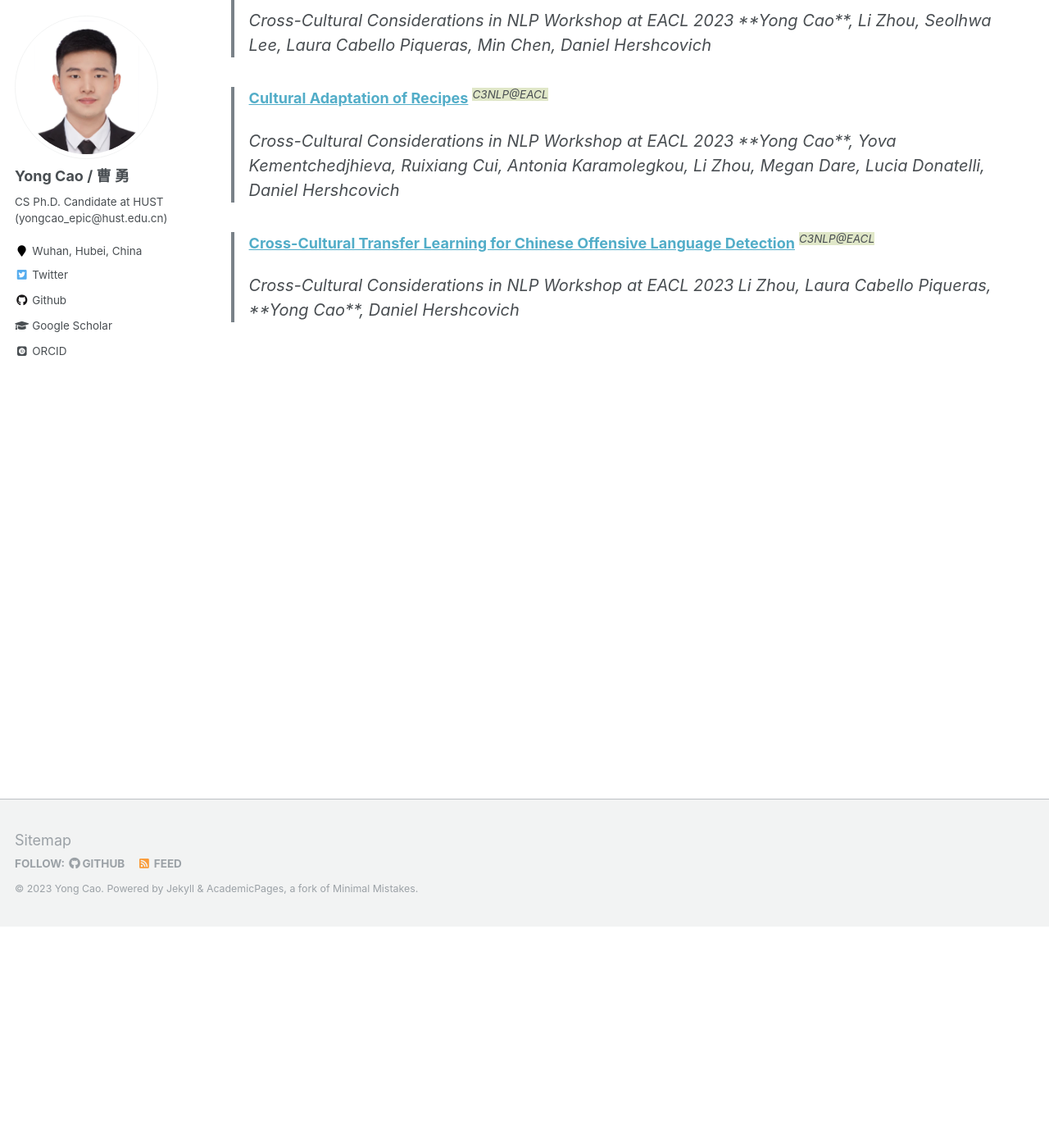
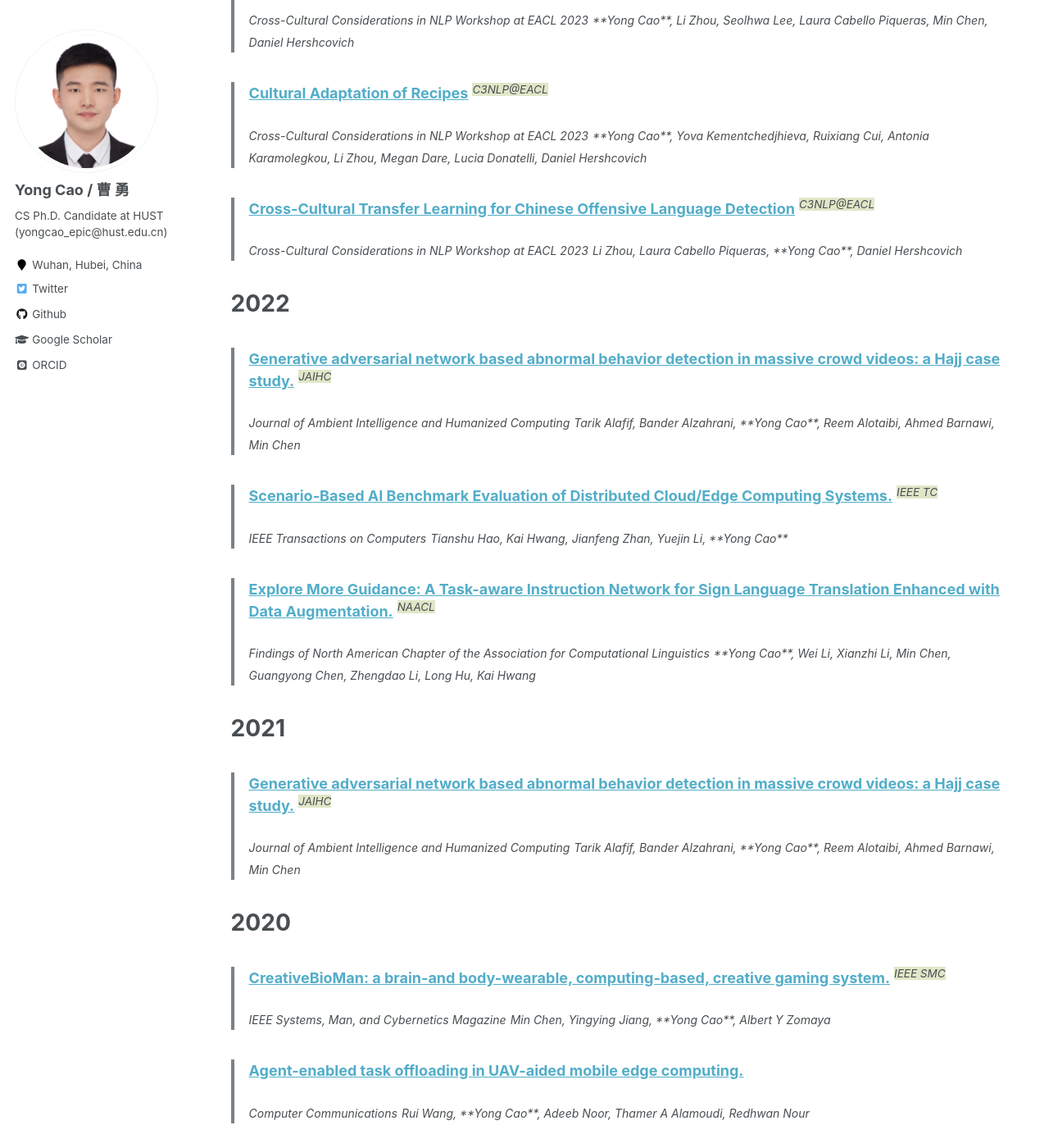
Before and after one commit to yongcaoplus/yongcaoplus.github.io, a Jekyll site: the page built from _publications/publication.md, in a window 1280 px wide and 1400 px high, scrolled down 270 px. Shown: the whole window at 82% size. Built offline with Jekyll 4.4.1, drawn with Linux system fonts in a browser that asks for light colours; some web fonts are replaced; some of the changed text lies outside the part shown.

Commit message:
test style

```diff
--- a/_publications/publication.md
+++ b/_publications/publication.md
@@ -8,14 +8,62 @@ author_profile: true
 # 2023
 
 > [<font style="font-weight: bold;font-style: normal;">Assessing Cross-Cultural Alignment between ChatGPT and Human Societies</font>]() <sup><font style="background: #e0e7c8">C3NLP@EACL</font></sup>
-> <font style="font-size: 20px;">Cross-Cultural Considerations in NLP Workshop at EACL 2023</font>
-> <font style="font-size: 20px;">**Yong Cao**, Li Zhou, Seolhwa Lee, Laura Cabello Piqueras, Min Chen, Daniel Hershcovich</font>
+> <font style="font-size: 14px;">Cross-Cultural Considerations in NLP Workshop at EACL 2023</font>
+> <font style="font-size: 14px;">**Yong Cao**, Li Zhou, Seolhwa Lee, Laura Cabello Piqueras, Min Chen, Daniel Hershcovich</font>
 
 > [<font style="font-weight: bold;font-style: normal;">Cultural Adaptation of Recipes</font>]() <sup><font style="background: #e0e7c8">C3NLP@EACL</font></sup>
-> <font style="font-size: 20px;">Cross-Cultural Considerations in NLP Workshop at EACL 2023</font>
-> <font style="font-size: 20px;">**Yong Cao**, Yova Kementchedjhieva, Ruixiang Cui, Antonia Karamolegkou, Li Zhou, Megan Dare, Lucia Donatelli, Daniel Hershcovich</font>
+> <font style="font-size: 14px;">Cross-Cultural Considerations in NLP Workshop at EACL 2023</font>
+> <font style="font-size: 14px;">**Yong Cao**, Yova Kementchedjhieva, Ruixiang Cui, Antonia Karamolegkou, Li Zhou, Megan Dare, Lucia Donatelli, Daniel Hershcovich</font>
 
 
 > [<font style="font-weight: bold;font-style: normal;">Cross-Cultural Transfer Learning for Chinese Offensive Language Detection</font>]() <sup><font style="background: #e0e7c8">C3NLP@EACL</font></sup>
-> <font style="font-size: 20px;">Cross-Cultural Considerations in NLP Workshop at EACL 2023</font>
-> <font style="font-size: 20px;">Li Zhou, Laura Cabello Piqueras, **Yong Cao**, Daniel Hershcovich</font>
+> <font style="font-size: 14px;">Cross-Cultural Considerations in NLP Workshop at EACL 2023</font>
+> <font style="font-size: 14px;">Li Zhou, Laura Cabello Piqueras, **Yong Cao**, Daniel Hershcovich</font>
+
+
+# 2022
+
+> [<font style="font-weight: bold;font-style: normal;">Generative adversarial network based abnormal behavior detection in massive crowd videos: a Hajj case study.</font>](https://link.springer.com/article/10.1007/s12652-021-03323-5) <sup><font style="background: #e0e7c8">JAIHC</font></sup>
+> <font style="font-size: 14px;">Journal of Ambient Intelligence and Humanized Computing</font>
+> <font style="font-size: 14px;">Tarik Alafif, Bander Alzahrani, **Yong Cao**, Reem Alotaibi, Ahmed Barnawi, Min Chen</font>
+
+
+> [<font style="font-weight: bold;font-style: normal;">Scenario-Based AI Benchmark Evaluation of Distributed Cloud/Edge Computing Systems.</font>](https://ieeexplore.ieee.org/abstract/document/9779956) <sup><font style="background: #e0e7c8">IEEE TC</font></sup>
+> <font style="font-size: 14px;">IEEE Transactions on Computers</font>
+> <font style="font-size: 14px;">Tianshu Hao, Kai Hwang, Jianfeng Zhan, Yuejin Li, **Yong Cao**</font>
+
+> [<font style="font-weight: bold;font-style: normal;">Explore More Guidance: A Task-aware Instruction Network for Sign Language Translation Enhanced with Data Augmentation.</font>](https://arxiv.org/abs/2204.05953) <sup><font style="background: #e0e7c8">NAACL</font></sup>
+> <font style="font-size: 14px;">Findings of North American Chapter of the Association for Computational Linguistics</font>
+> <font style="font-size: 14px;">**Yong Cao**, Wei Li, Xianzhi Li, Min Chen, Guangyong Chen, Zhengdao Li, Long Hu, Kai Hwang</font>
+
+# 2021
+
+> [<font style="font-weight: bold;font-style: normal;">Generative adversarial network based abnormal behavior detection in massive crowd videos: a Hajj case study.</font>](https://link.springer.com/article/10.1007/s12652-021-03323-5) <sup><font style="background: #e0e7c8">JAIHC</font></sup>
+> <font style="font-size: 14px;">Journal of Ambient Intelligence and Humanized Computing</font>
+> <font style="font-size: 14px;">Tarik Alafif, Bander Alzahrani, **Yong Cao**, Reem Alotaibi, Ahmed Barnawi, Min Chen</font>
+
+# 2020
+
+> [<font style="font-weight: bold;font-style: normal;">CreativeBioMan: a brain-and body-wearable, computing-based, creative gaming system.</font>](https://ieeexplore.ieee.org/abstract/document/8961340) <sup><font style="background: #e0e7c8">IEEE SMC</font></sup>
+> <font style="font-size: 14px;">IEEE Systems, Man, and Cybernetics Magazine</font>
+> <font style="font-size: 14px;">Min Chen, Yingying Jiang, **Yong Cao**, Albert Y Zomaya</font>
+
+> [<font style="font-weight: bold;font-style: normal;">Agent-enabled task offloading in UAV-aided mobile edge computing.</font>](https://www.sciencedirect.com/science/article/abs/pii/S0140366419306292)
+> <font style="font-size: 14px;">Computer Communications</font>
+> <font style="font-size: 14px;">Rui Wang, **Yong Cao**, Adeeb Noor, Thamer A Alamoudi, Redhwan Nour</font>
+
+# 2019
+
+> [<font style="font-weight: bold;font-style: normal;">DeepFocus: Deep encoding brainwaves and emotions with multi-scenario behavior analytics for human attention enhancement.</font>](https://ieeexplore.ieee.org/abstract/document/8933562) <sup><font style="background: #e0e7c8">IEEE Network</font></sup>
+> <font style="font-size: 14px;">IEEE Network</font>
+> <font style="font-size: 14px;">Min Chen, **Yong Cao**, Rui Wang, Yong Li, Di Wu, Zhongchun Liu</font>
+
+> [<font style="font-weight: bold;font-style: normal;">AI agent in software-defined network: Agent-based network service prediction and wireless resource scheduling optimization.</font>](https://ieeexplore.ieee.org/abstract/document/8888257) <sup><font style="background: #e0e7c8">IEEE IoT</font></sup>
+> <font style="font-size: 14px;">IEEE Internet of Things Journal</font>
+> <font style="font-size: 14px;">**Yong Cao**, Rui Wang, Min Chen, Ahmed Barnawi</font>
+
+# 2018
+
+> [<font style="font-weight: bold;font-style: normal;">The Effective Recycling of Crashed Drone Based on Machine Intelligence.</font>](https://ieeexplore.ieee.org/abstract/document/8450425/) <sup><font style="background: #e0e7c8">IWCMC</font></sup>
+> <font style="font-size: 14px;">2018 14th International Wireless Communications & Mobile Computing Conference (IWCMC)</font>
+> <font style="font-size: 14px;">Jun Yang, Jiayi Lu, Yiming Miao, Lu Wang, Yiting Zhao, **Yong Cao**</font>
```
